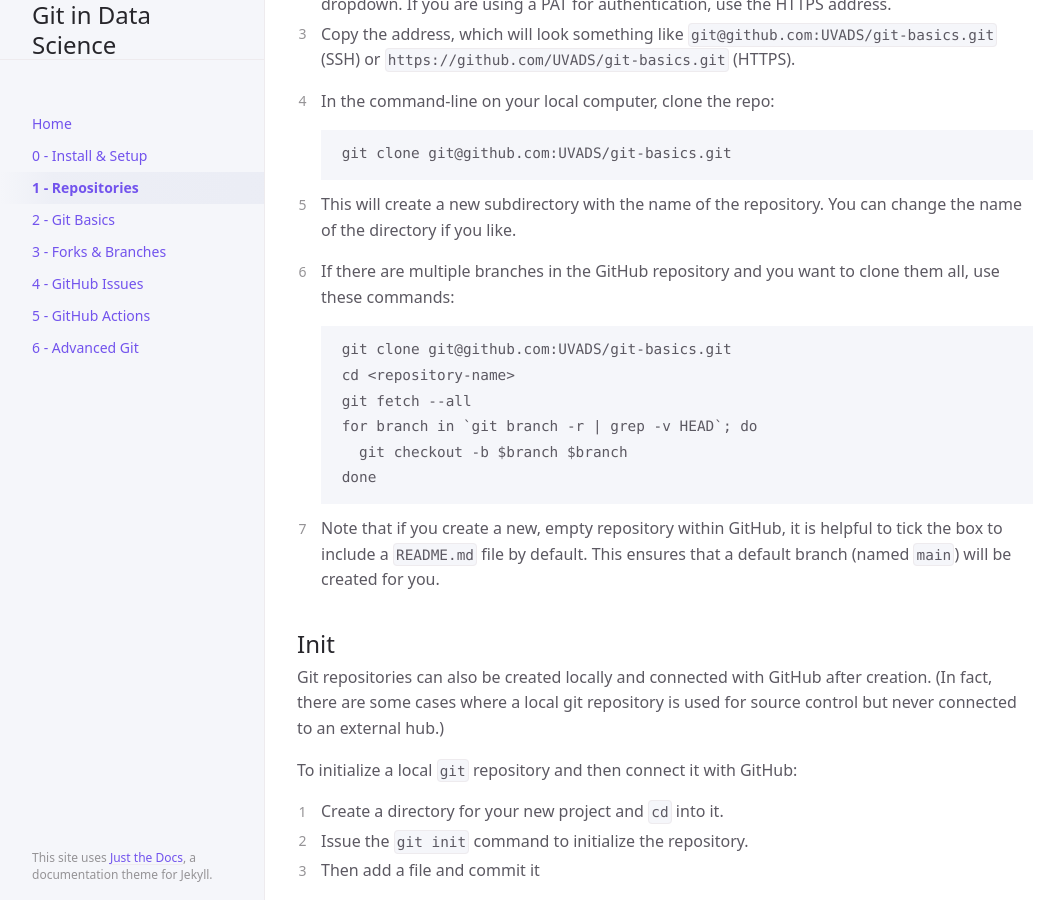
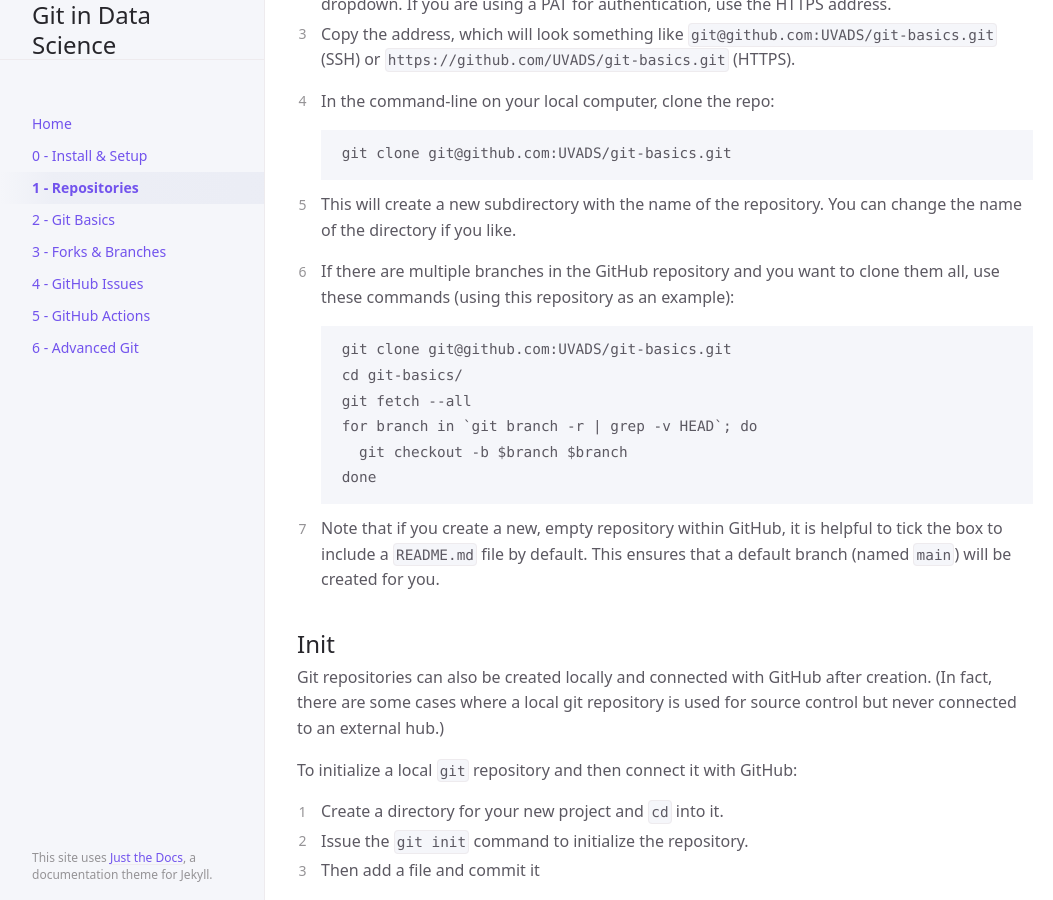
Before and after one commit to UVADS/git-basics, a Jekyll site: the page built from docs/creating-repositories.md, in a window 1280 px wide and 900 px high, scrolled down 779 px. Shown: the whole window, without its empty margins (107-1160 px from the left). Built offline with Jekyll 4.4.1, drawn with Linux system fonts in a browser that asks for light colours; cached includes are drawn as plain includes.

Commit message:
Fixes in repo creation

````diff
--- a/docs/creating-repositories.md
+++ b/docs/creating-repositories.md
@@ -41,11 +41,11 @@ Assuming you are authenticating to GitHub using SSH keys, here are the steps to
     ```
 
 5. This will create a new subdirectory with the name of the repository. You can change the name of the directory if you like.
-6. If there are multiple branches in the GitHub repository and you want to clone them all, use these commands:
+6. If there are multiple branches in the GitHub repository and you want to clone them all, use these commands (using this repository as an example):
 
     ```
     git clone git@github.com:UVADS/git-basics.git
-    cd <repository-name>
+    cd git-basics/
     git fetch --all
     for branch in `git branch -r | grep -v HEAD`; do
       git checkout -b $branch $branch
````
